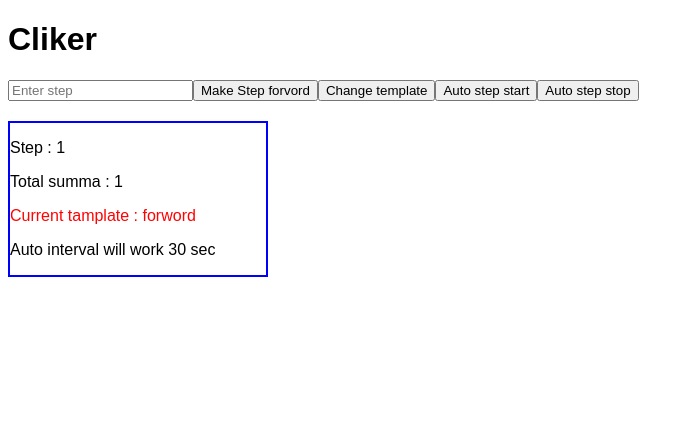
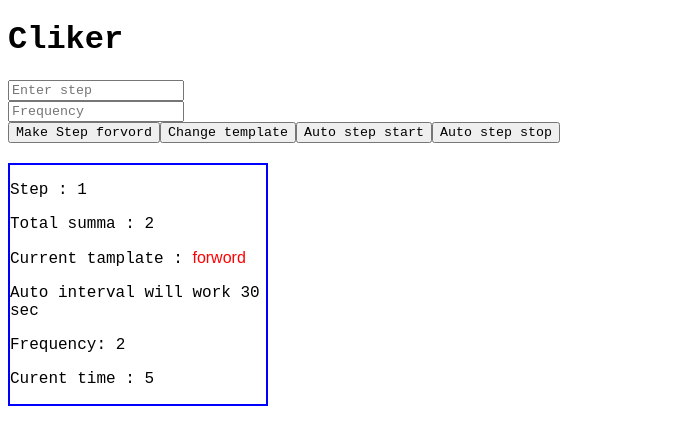
Before and after one commit to Andrey-streange41/ReatCliker2, a React (Create React App) app: page / in a window 1280 px wide. Shown: the top 444 px of the page, without its empty margins (0-694 px from the left). Built offline with nearby package versions, Linux system fonts and the light colour scheme.

Commit message:
Add add options

```diff
--- a/src/components/Display/Display.modules.css
+++ b/src/components/Display/Display.modules.css
@@ -1,6 +1,6 @@
 
 *{
-    font-family: sans-serif;
+    font-family:'Courier New', Courier, monospace;
 }
 .display{
     margin-top: 20px;
--- a/src/components/Display/index.jsx
+++ b/src/components/Display/index.jsx
@@ -10,8 +10,10 @@ export default class Display extends Component {
       <div className='display'>
           <p> Step : {this.props.delta} </p>
           <p> Total summa : {this.props.totalSumma} </p>
-          <p className='tamplate'> Current tamplate : {this.props.currentTamplate ? "back" : "forword" }</p>
+          <p > Current tamplate : <span className='tamplate'>{this.props.currentTamplate ? "back" : "forword" }</span></p>
           <p>Auto interval will work 30 sec</p>
+          <p>Frequency: {this.props.frequency}</p>
+          <p>Curent time : {this.props.time}</p>
       </div>
     )
   }
--- a/src/components/Menu/index.jsx
+++ b/src/components/Menu/index.jsx
@@ -45,7 +45,7 @@ export default class Menu extends Component {
             this.setState((state)=>{
             return {
                 ...state,
-                intervalId : setInterval(this.makeStep, 3000)
+                intervalId : setInterval(this.makeStep, this.props.frequency * 1000)
             }
         })
         }
@@ -64,7 +64,12 @@ export default class Menu extends Component {
   render() {
     return (
       <div>
-          <input placeholder='Enter step' name='delta' type="number" onChange={this.onChange} />
+          <div>
+               <input placeholder='Enter step' name='delta' type="number" onChange={this.onChange} />
+          </div>
+          <div>
+               <input placeholder='Frequency' name='frequency' type="number" onChange={this.onChange} />
+          </div>
           <button onClick={this.makeStep}>Make Step forvord</button>
           <button onClick={this.changeTamplate}>Change template</button>
 
--- a/src/pages/Clicker/Cliker.jsx
+++ b/src/pages/Clicker/Cliker.jsx
@@ -9,10 +9,29 @@ export default class Cliker extends Component {
         this.state = {
             delta: 1,
             totalSumma: 0,
-            currentTamplate : false
+            currentTamplate : false,
+            frequency : 2,
+            time : 0,
+            timeId:null
         }
     }
 
+    changeTime = () =>{
+        this.setState((state)=>{
+            return {
+                ...state,
+                time:this.state.time+1
+            }
+        })
+    }
+
+    componentDidMount(){
+        setTimeout(()=>{clearInterval(this.state.timeId); this.setState((state)=>{
+            return{...state, timeId : null}
+        })},30000);
+
+        setInterval(this.changeTime, 1000);
+    }
 
     changeTamplate = (data)=>{
         this.setState((state)=>{
@@ -25,8 +44,8 @@ export default class Cliker extends Component {
   render() {
     return (
       <div>
-          <Menu changeTamplate={this.changeTamplate} currentTamplate={this.state.currentTamplate} sendData={this.changeTamplate} makeStep={this.changeTamplate} step={this.state.delta} totalSumma={this.state.totalSumma}/>
-          <Display currentTamplate={this.state.currentTamplate} delta={this.state.delta} totalSumma={this.state.totalSumma} />
+          <Menu frequency={this.state.frequency} changeTamplate={this.changeTamplate} currentTamplate={this.state.currentTamplate} sendData={this.changeTamplate} makeStep={this.changeTamplate} step={this.state.delta} totalSumma={this.state.totalSumma}/>
+          <Display time={this.state.time} frequency={this.state.frequency} currentTamplate={this.state.currentTamplate} delta={this.state.delta} totalSumma={this.state.totalSumma} />
 
       </div>
     )
```
